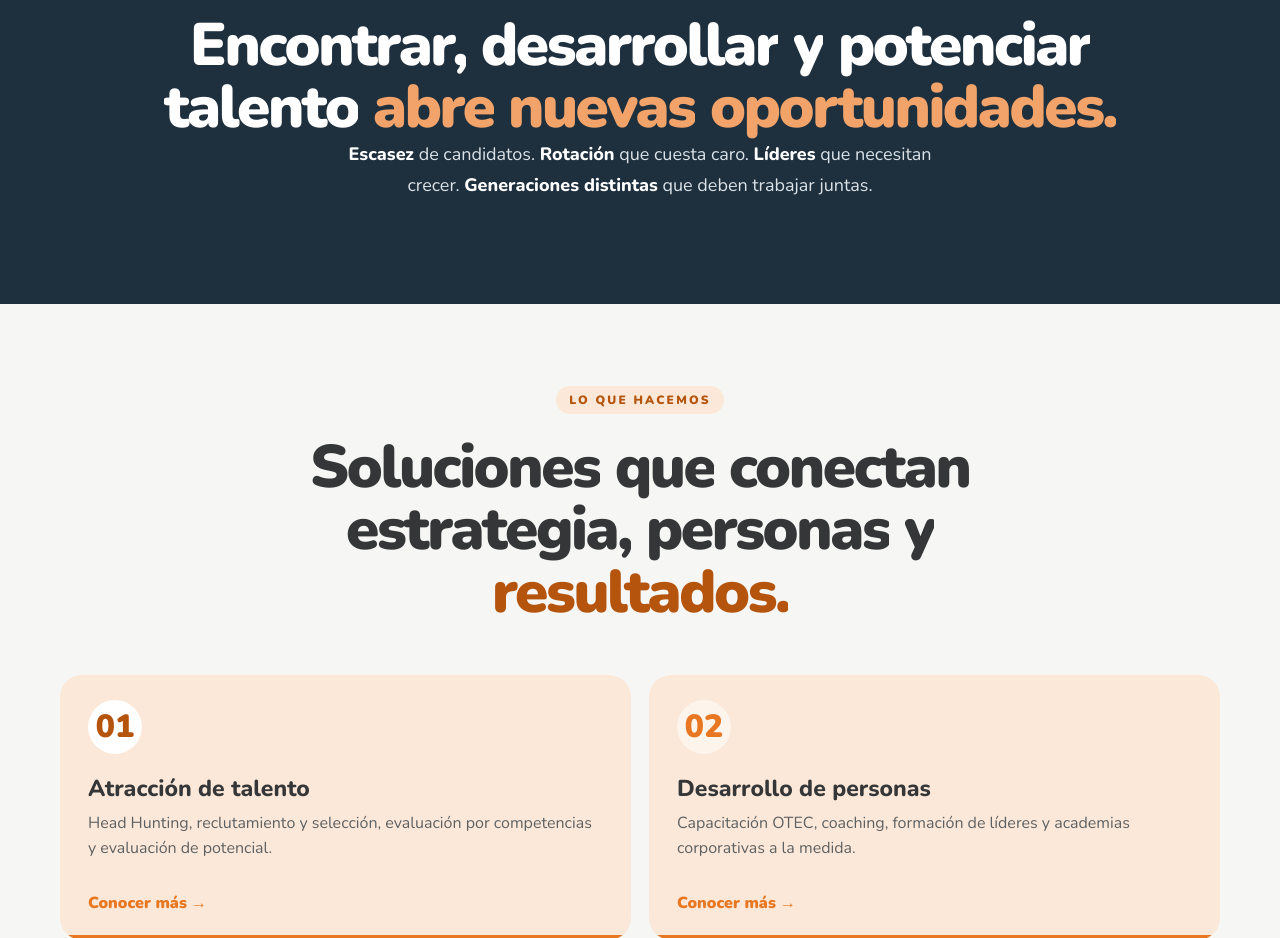
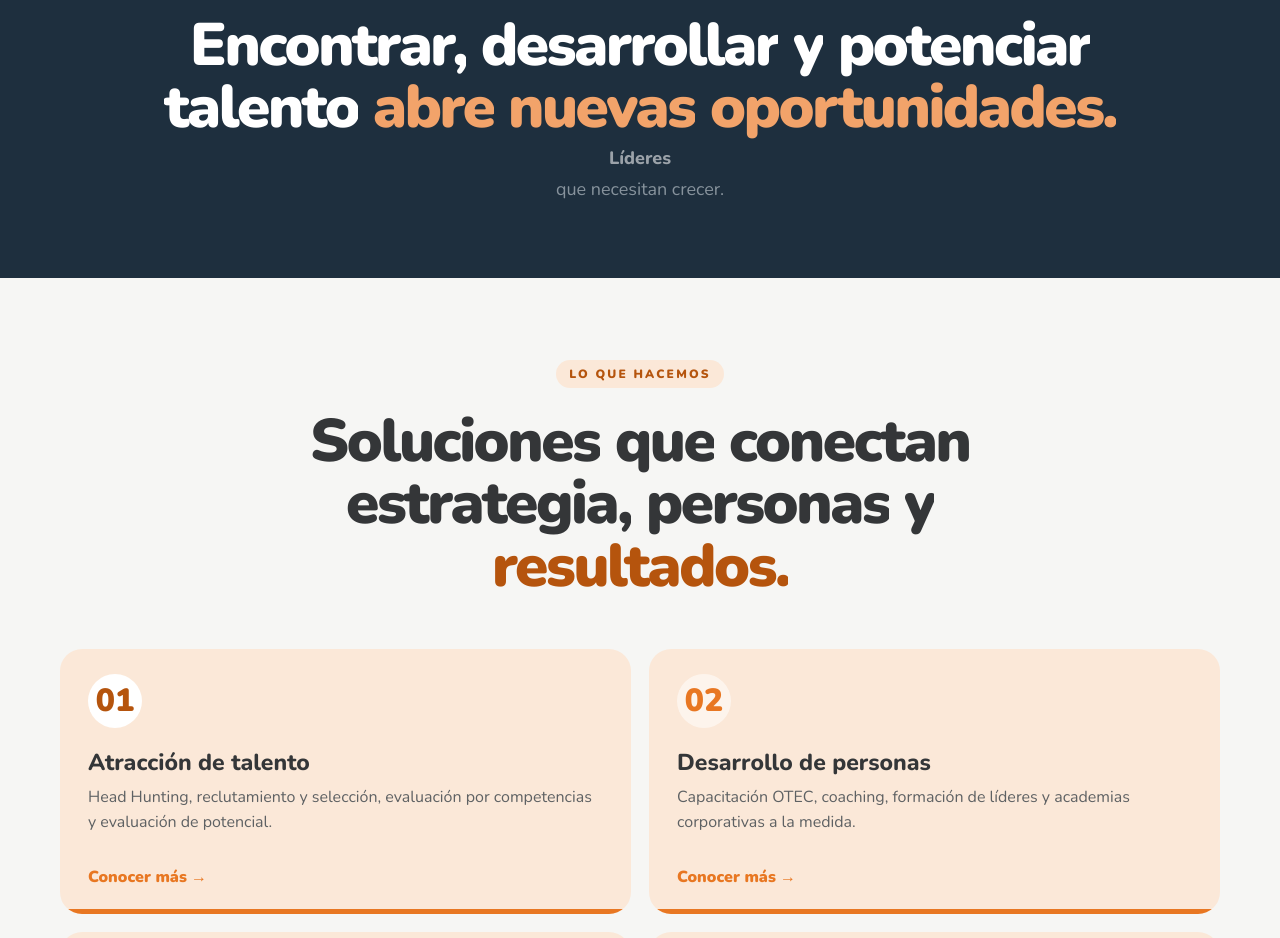
Before and after one commit to josepueblarosalesph/adconsulting, a Next.js app: page / in a window 1280 px wide. Shown: the part 1880-2818 px from the top of the page. Built offline with nearby package versions, Linux system fonts and the light colour scheme.

Commit message:
Anima frases del desafio en secuencia

```diff
--- a/app/globals.css
+++ b/app/globals.css
@@ -524,11 +524,11 @@ details[open] .mobile-menu-icon i:last-child{transform:translateY(-7px) rotate(-
 @keyframes challenge-card-in{from{opacity:0;transform:translate3d(0,18px,0)}to{opacity:1;transform:translate3d(0,0,0)}}
 @media(max-width:480px){.corp-challenge-points ol{grid-template-columns:1fr;gap:20px}.corp-challenge-points li{padding-top:16px}}
 
-/* Continuous centered sentence with staggered fades. */
-.corp-challenge-points>p{max-width:980px;margin:8px auto 0;text-align:center;color:#dbe3e8;font-size:clamp(20px,2.25vw,29px);line-height:1.7}
-.corp-challenge-points>p>span{display:inline;opacity:0;animation:challenge-phrase-in .8s ease forwards}
-.corp-challenge-points>p>span:nth-child(1){animation-delay:.1s}.corp-challenge-points>p>span:nth-child(2){animation-delay:.5s}.corp-challenge-points>p>span:nth-child(3){animation-delay:.9s}.corp-challenge-points>p>span:nth-child(4){animation-delay:1.3s}.corp-challenge-points>p>span:nth-child(5){display:block;margin-top:16px;color:var(--co-peach);font-size:.9em;animation-delay:1.7s}
+/* Continuous centered sentence with one phrase visible at a time. */
+.corp-challenge-points>p{position:relative;max-width:980px;min-height:2em;margin:8px auto 0;text-align:center;color:#dbe3e8;font-size:20px;line-height:1.5}
+.corp-challenge-points>p>span{position:absolute;inset:0;display:grid;place-items:center;opacity:0;animation:challenge-phrase-cycle 12s ease-in-out infinite}
+.corp-challenge-points>p>span:nth-child(1){animation-delay:0s}.corp-challenge-points>p>span:nth-child(2){animation-delay:3s}.corp-challenge-points>p>span:nth-child(3){animation-delay:6s}.corp-challenge-points>p>span:nth-child(4){animation-delay:9s}
 .corp-challenge-points>p>span.corp-challenge-pace{padding:0;border:0;background:transparent}
 .corp-challenge-points>p>span strong{color:#fff;font-weight:800}
-@keyframes challenge-phrase-in{from{opacity:0;transform:translateY(8px)}to{opacity:1;transform:translateY(0)}}
-@media(max-width:480px){.corp-challenge-points>p{font-size:19px;line-height:1.65}.corp-challenge-points>p>span{display:block;margin-bottom:7px}.corp-challenge-points>p>span:nth-child(5){margin-top:14px}}
+@keyframes challenge-phrase-cycle{0%,5%{opacity:0;transform:translateY(8px)}10%,22%{opacity:1;transform:translateY(0)}27%,100%{opacity:0;transform:translateY(-8px)}}
+@media(max-width:480px){.corp-challenge-points>p{min-height:3.2em;font-size:20px;line-height:1.45}}
```
